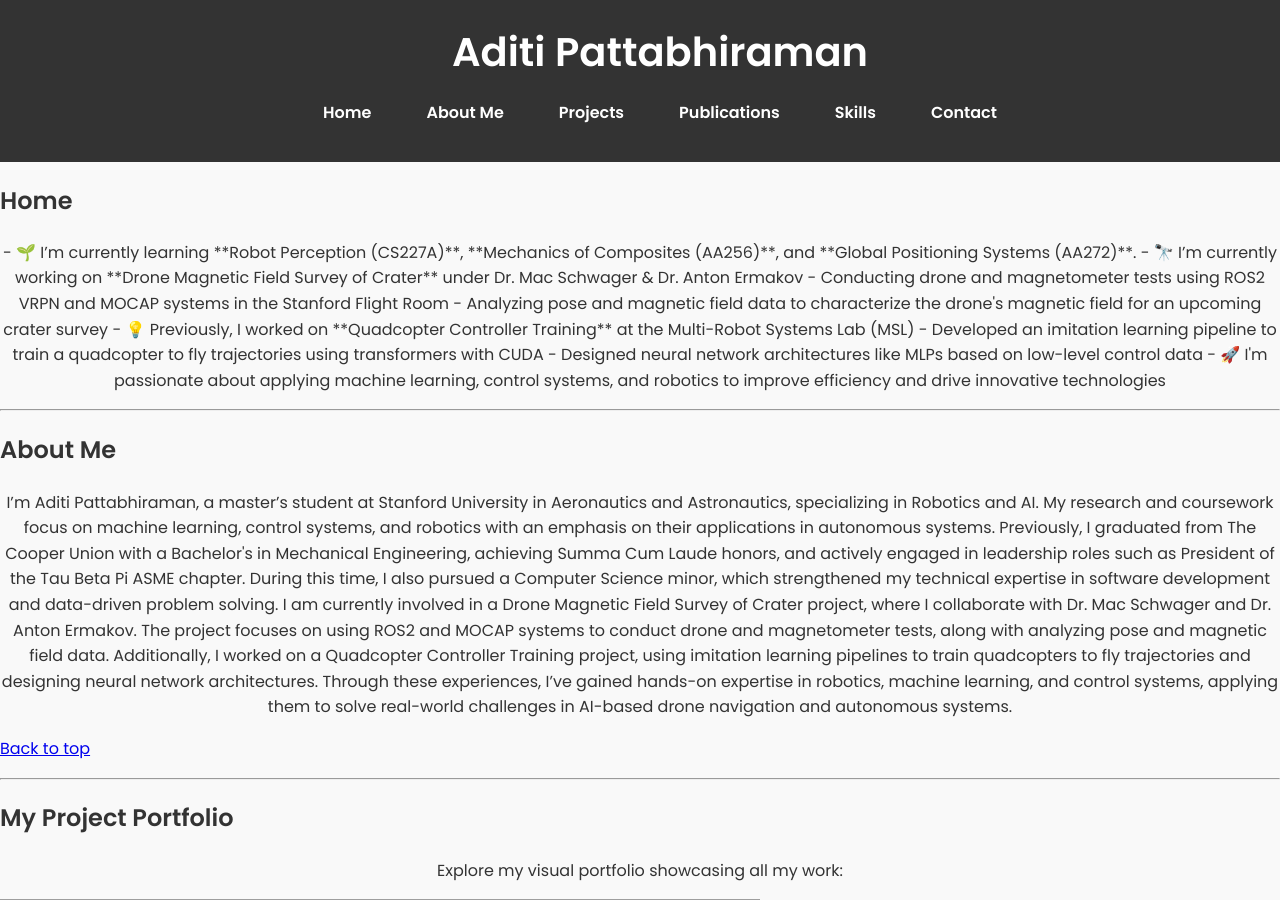
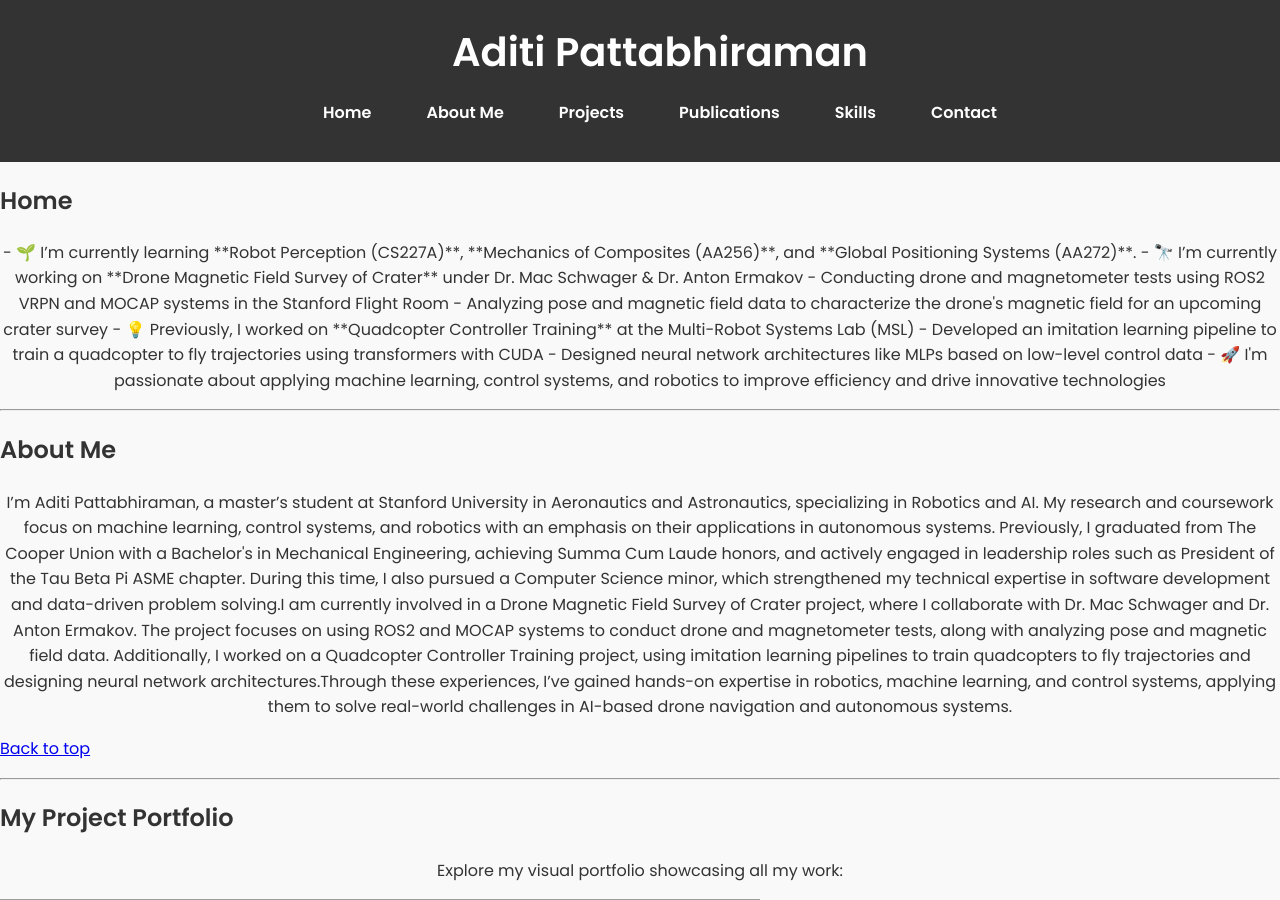
Before and after one commit to aditipattabhiraman/aditipattabhiraman.github.io, a Jekyll site: the page built from index.md, in a window 1280 px wide and 900 px high. Built offline with Jekyll 4.4.1, drawn with Linux system fonts in a browser that asks for light colours; grey boxes are pictures that could not be loaded.

Commit message:
Update index.md

```diff
--- a/index.md
+++ b/index.md
@@ -21,13 +21,7 @@
 
 ## About Me
 
-<p align="center">I’m Aditi Pattabhiraman, a master’s student at Stanford University in Aeronautics and Astronautics, specializing in Robotics and AI. My research and coursework focus on machine learning, control systems, and robotics with an emphasis on their applications in autonomous systems.
-
-Previously, I graduated from The Cooper Union with a Bachelor's in Mechanical Engineering, achieving Summa Cum Laude honors, and actively engaged in leadership roles such as President of the Tau Beta Pi ASME chapter. During this time, I also pursued a Computer Science minor, which strengthened my technical expertise in software development and data-driven problem solving.
-
-I am currently involved in a Drone Magnetic Field Survey of Crater project, where I collaborate with Dr. Mac Schwager and Dr. Anton Ermakov. The project focuses on using ROS2 and MOCAP systems to conduct drone and magnetometer tests, along with analyzing pose and magnetic field data. Additionally, I worked on a Quadcopter Controller Training project, using imitation learning pipelines to train quadcopters to fly trajectories and designing neural network architectures.
-
-Through these experiences, I’ve gained hands-on expertise in robotics, machine learning, and control systems, applying them to solve real-world challenges in AI-based drone navigation and autonomous systems.</p>
+<p align="center">I’m Aditi Pattabhiraman, a master’s student at Stanford University in Aeronautics and Astronautics, specializing in Robotics and AI. My research and coursework focus on machine learning, control systems, and robotics with an emphasis on their applications in autonomous systems. Previously, I graduated from The Cooper Union with a Bachelor's in Mechanical Engineering, achieving Summa Cum Laude honors, and actively engaged in leadership roles such as President of the Tau Beta Pi ASME chapter. During this time, I also pursued a Computer Science minor, which strengthened my technical expertise in software development and data-driven problem solving.I am currently involved in a Drone Magnetic Field Survey of Crater project, where I collaborate with Dr. Mac Schwager and Dr. Anton Ermakov. The project focuses on using ROS2 and MOCAP systems to conduct drone and magnetometer tests, along with analyzing pose and magnetic field data. Additionally, I worked on a Quadcopter Controller Training project, using imitation learning pipelines to train quadcopters to fly trajectories and designing neural network architectures.Through these experiences, I’ve gained hands-on expertise in robotics, machine learning, and control systems, applying them to solve real-world challenges in AI-based drone navigation and autonomous systems.</p>
 
 [Back to top](#top)
 
@@ -35,14 +29,14 @@
 
 ## My Project Portfolio
 
-<p align="center">Explore my visual portfolio showcasing all my work:
+<p align="center">Explore my visual portfolio showcasing all my work:</p>
 
 <div class="sway-embed">
   <iframe width="760px" height="500px" src="https://sway.cloud.microsoft/s/tgwgpdPDNmBor0HX/embed"
     frameborder="0" marginheight="0" marginwidth="0" sandbox="allow-forms allow-modals allow-orientation-lock allow-popups allow-same-origin allow-scripts"
     scrolling="no" style="border: none; max-width: 100%; max-height: 100vh;" allowfullscreen mozallowfullscreen msallowfullscreen webkitallowfullscreen></iframe>
 </div>
-</p>
+
 [Back to top](#top)
 
 
```
